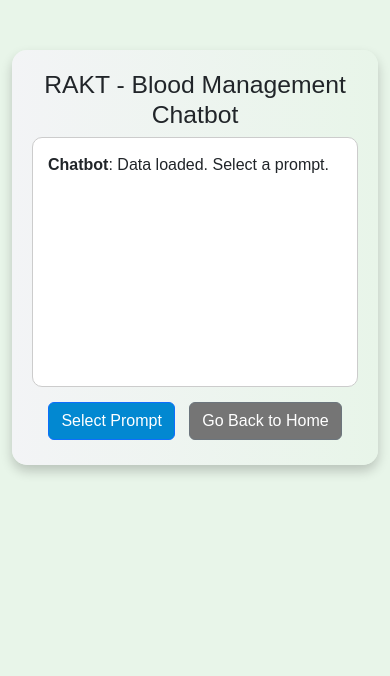
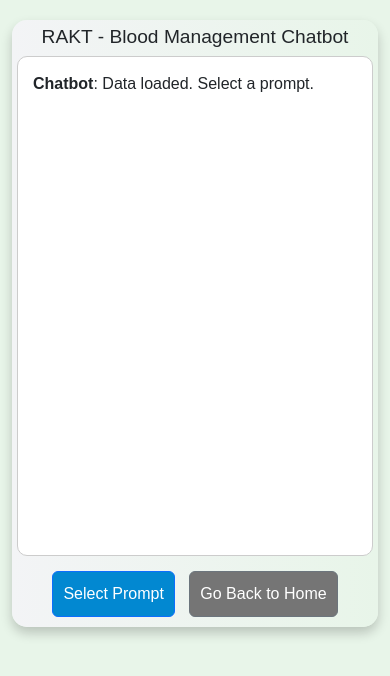
Before and after one commit to staysmart2018/bms, a plain HTML site: page chat.html in a window 390 px wide. Drawn offline with nearby package versions, Linux system fonts and the light colour scheme.

Commit message:
enhance ui for chatbot

```diff
--- a/chat.css
+++ b/chat.css
@@ -4,15 +4,15 @@ body {
 }
 
 .chatbot-container {
-    margin-top: 50px;
-    padding: 20px;
+    margin-top: 20px; /* Reduced top margin */
+    padding: 15px; /* Adjusted padding for smaller screens */
     background: linear-gradient(to right, #f3f4f6, #e8f5e9); /* Subtle gradient background */
     border-radius: 15px; /* Smooth edges */
     box-shadow: 0 6px 12px rgba(0, 0, 0, 0.2); /* Enhanced shadow for depth */
 }
 
 .chat-window {
-    height: 350px; /* Slightly increased height */
+    height: 350px; /* Larger height for better visibility */
     overflow-y: auto;
     border: 1px solid #ccc; /* Softer border color */
     padding: 15px; /* Increased padding for readability */
@@ -29,6 +29,8 @@ body {
 .btn {
     margin: 5px; /* Ensure proper spacing between buttons */
     transition: background 0.3s, transform 0.3s; /* Smooth hover effects */
+    min-width: 100px; /* Minimum width for better touch targets */
+    padding: 10px; /* Larger padding for mobile touch interaction */
 }
 
 .btn-primary {
@@ -46,12 +48,24 @@ body {
 
 @media (max-width: 768px) {
     .chat-window {
-        height: 300px; /* Adjusted chat window height for smaller screens */
+        height: 450px; /* Increased height for tablets and larger mobiles */
+    }
+
+    .chatbot-container {
+        padding: 10px; /* Adjusted padding for smaller screens */
     }
 }
 
 @media (max-width: 576px) {
     .chat-window {
-        height: 250px; /* Further adjustment for extra-small screens */
+        height: 500px; /* Further increased height for extra-small screens */
+    }
+
+    .chatbot-container {
+        padding: 5px; /* Further adjustment for extra-small screens */
+    }
+
+    h2 {
+        font-size: 1.2rem; /* Reduced font size for smaller screens */
     }
 }
--- a/chat.html
+++ b/chat.html
@@ -5,6 +5,7 @@
     <title>Blood Management Chatbot</title>
     <link href="https://cdn.jsdelivr.net/npm/bootstrap@5.3.3/dist/css/bootstrap.min.css" rel="stylesheet">
     <link rel="stylesheet" href="chat.css">
+    <meta name="viewport" content="width=device-width, initial-scale=1.0"> <!-- Ensures responsive scaling -->
 </head>
 <body>
     <div class="container">
```
